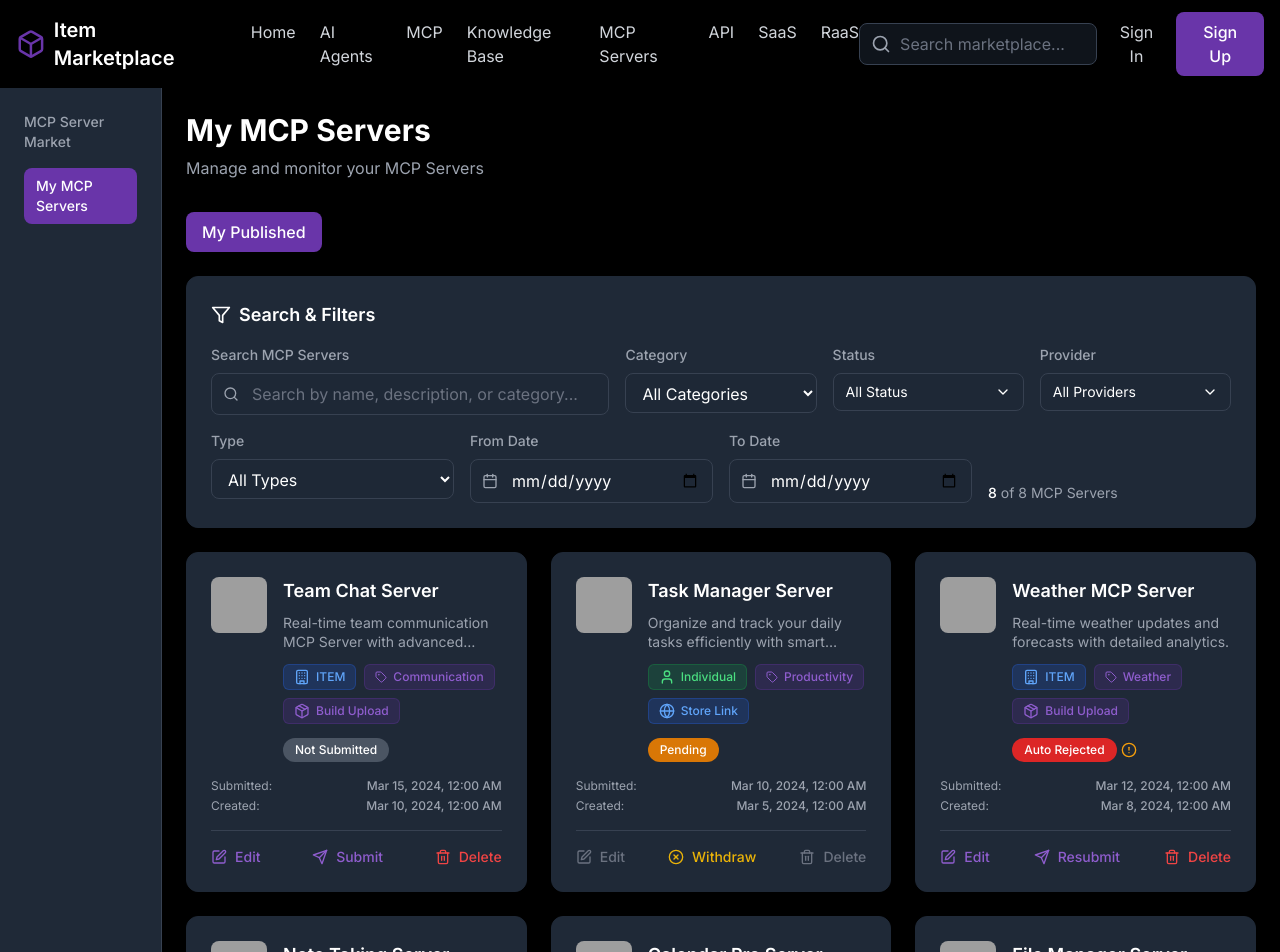
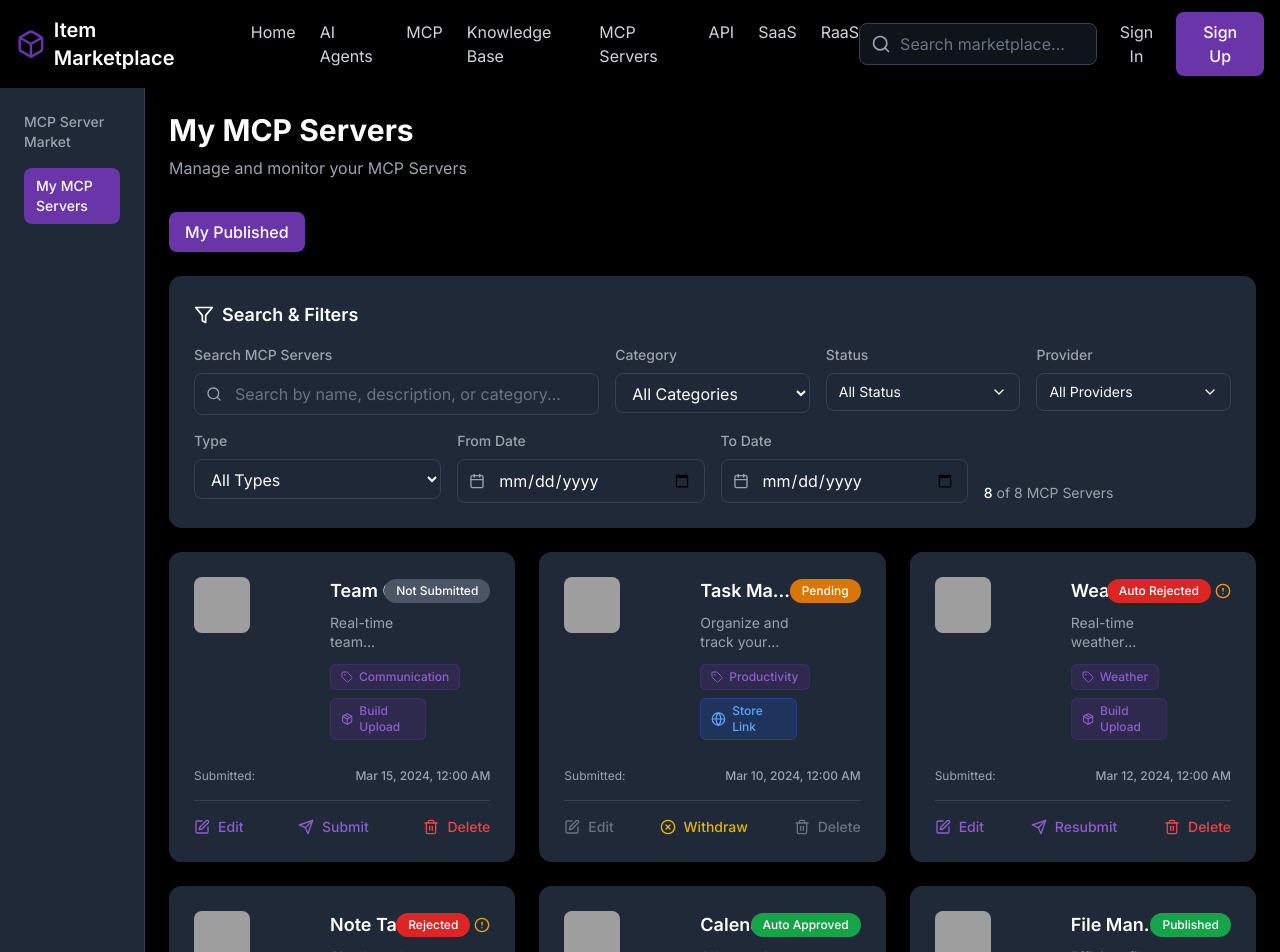
Before and after one commit to Taylor180520/mcp_myPublished, a React (Vite) app: page /mcps/my-mcps in a window 1280 px wide. Shown: the top 952 px of the page. Built offline with nearby package versions, Linux system fonts and the light colour scheme; grey boxes are pictures that could not be loaded.

Commit message:
Update MCP Card Layout

```diff
--- a/src/components/MCPCard.tsx
+++ b/src/components/MCPCard.tsx
@@ -310,40 +310,37 @@ const MCPCard: React.FC<MCPCardProps> = ({ mcp }) => {
   return (
     <div className="bg-primary-color rounded-xl overflow-hidden shadow-md border border-gray-800 hover:border-gray-600 transition-colors cursor-pointer">
       <div className="p-6" onClick={handleCardClick}>
-        {/* Header Section */}
-        <div className="flex justify-between items-start mb-4">
+        {/* Header Section with Status in Top Right */}
+        <div className="relative mb-4">
+          {/* Status Badge - Top Right */}
+          <div className="absolute top-0 right-0">
+            {renderStatusWithTooltip()}
+          </div>
+
           <div className="flex items-start space-x-4 flex-1">
             <img
               src={mcp.image}
               alt={mcp.name}
-              className="w-14 h-14 rounded-lg object-cover flex-shrink-0"
+              className="w-14 h-14 rounded-lg object-cover flex-shrink-0 mr-16"
             />
-            <div className="flex-1 min-w-0">
+            <div className="flex-1 min-w-0 pr-16">
               <h3 className="text-lg font-semibold text-white mb-2 truncate">{mcp.name}</h3>
               <p className="text-sm text-gray-400 leading-snug mb-3 line-clamp-2">{mcp.description}</p>
 
               {/* Tags Section */}
               <div className="flex flex-wrap gap-2 mb-3">
-                {renderProviderIndicator()}
                 {renderCategoryTag()}
                 {renderTypeIndicator()}
               </div>
-
-              {/* Status with Tooltip */}
-              {renderStatusWithTooltip()}
             </div>
           </div>
         </div>
 
-        {/* Date Information */}
+        {/* Date Information - Only Submitted Date */}
         <div className="text-xs text-gray-400 mb-4 space-y-1">
           <div className="flex justify-between">
             <span>Submitted:</span>
             <span className="font-medium">{formatDateTime(mcp.submittedDate)}</span>
-          </div>
-          <div className="flex justify-between">
-            <span>Created:</span>
-            <span className="font-medium">{formatDateTime(mcp.createdAt)}</span>
           </div>
         </div>
 
```
